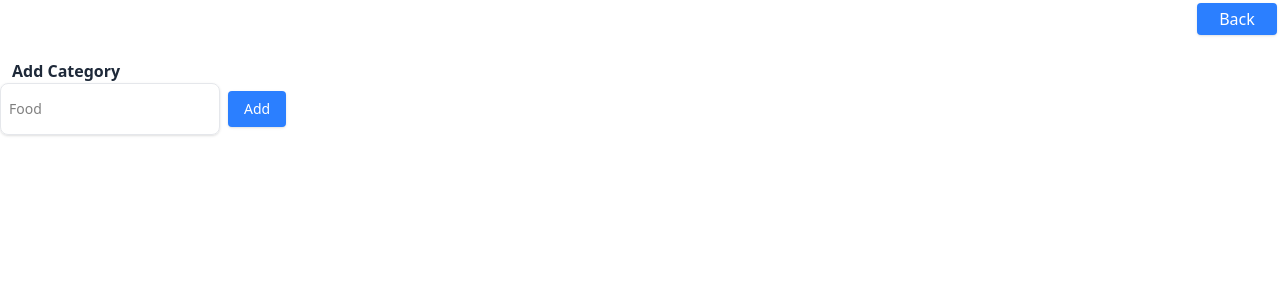
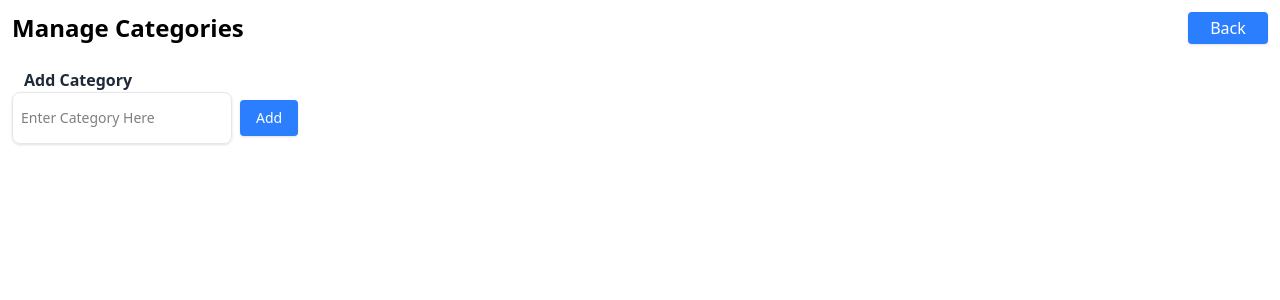
Before and after one commit to RockShwa/WebBudgetizer, a SvelteKit app: page /manageCategories in a window 1280 px wide. Shown: the top 300 px of the page. Built offline with nearby package versions, Linux system fonts and the light colour scheme.

Commit message:
manage category functionality

```diff
--- a/src/routes/manageCategories/+page.svelte
+++ b/src/routes/manageCategories/+page.svelte
@@ -1,10 +1,41 @@
+<script>
+    let category = '';
+    import { addCategory, categories } from "./categoryStore";
+    import Category from "./Category.svelte";
+
+    // we want a centralized store for all of our todos, so we're gonna import that here
+    const handleSubmit = () => {
+        addCategory(category);
+        category = ''; // reset todo text
+    }
+</script>
+
 <head>
     <title>Manage Categories</title>
 </head>
 
-<div class="button">
-    <button class="w-20 shadow-sm rounded bg-blue-500 hover:bg-blue-600 text-white py-1">Back</button>
-</div>
+<main>
+    <div class="flex flex-row justify-between m-3">
+        <div class="text-2xl font-bold">Manage Categories</div>
+        <button class="w-20 shadow-sm rounded bg-blue-500 hover:bg-blue-600 text-white py-1">Back</button>
+    </div>
+
+    <form class="my-6 mx-3" on:submit|preventDefault={handleSubmit}>
+        <label class="font-bold text-gray-800 m-3" for="todo">Add Category</label>
+        <div class="flex flex-row text-sm mb-2">
+            <!-- bind todo value inside input (to store the variable there)-->
+            <input type="text" bind:value={category} name="category" placeholder="Enter Category Here"
+            class="appearance-none shadow-sm border border-gray-200 p-2 focus:outline-non focus:border-gray-500
+            rounded-lg"/>
+            <button type="submit" class="w-auto shadow-sm rounded bg-blue-500 hover:bg-blue-600 text-white py-2 px-4 m-2">Add</button>
+        </div>
+    </form>
+
+    {#each $categories as category}
+        <Category category={category} index={category.id}></Category>
+    {/each}
+</main>
+
 
 <style>
     .button {
@@ -13,23 +44,3 @@
         margin: 3px;
     }
 </style>
-
-<script>
-    let todo = '';
-</script>
-
-<form class="my-6">
-    <label class="font-bold text-gray-800 m-3" for="todo">Add Category</label>
-    <div class="flex flex-row text-sm mb-2">
-        <!-- bind todo value inside input (to store the variable there)-->
-        <input type="text" bind:value={todo} name="todo" placeholder="Food"
-        class="appearance-none shadow-sm border border-gray-200 p-2 focus:outline-non focus:border-gray-500
-        rounded-lg"/>
-        <button type="submit" class="w-auto shadow-sm rounded bg-blue-500 hover:bg-blue-600 text-white py-2 px-4 m-2">Add</button>
-    </div>
-
-</form>
-
-<div class="table">
-    <!-- will be generated by JavaScript -->
-</div>
--- /dev/null
+++ b/src/routes/manageCategories/Category.svelte
@@ -0,0 +1,28 @@
+<script lang="ts">
+	import { deleteCategory } from "./categoryStore";
+
+    interface Category {
+            text: string;
+            exclude: boolean;
+            id: number;
+        }
+
+        export let category: Category;
+        export let index: number;
+</script>
+
+<!-- TODO: exclude category from transaction display on:change={() => excludeTodo(category.id)} -->
+
+<li class="bg-white flex items-center shadow-sm border-gray-200 rounded-lg my-2 py-2 px-4">
+    <input
+        name="excluded"
+        type="checkbox"
+        checked={category.exclude}
+        class="mr-2 form-checkbox h-5 w-5"/>
+        <!-- we use brackets after the class bc we're going to be using some variables-->
+        <span class={`flex-1 text-gray-800`}>{category.text}</span>
+        <button
+            type='button'
+            class='text-sm bg-red-500 hover:bg-red-600 text-white py-1 px-2 rounded focus:outline-none focus:shadow-outline'
+            on:click={() => deleteCategory(category.id)}>Delete</button>
+</li>
--- /dev/null
+++ b/src/routes/manageCategories/categoryStore.ts
@@ -0,0 +1,27 @@
+import { writable } from "svelte/store";
+
+interface Category {
+    text: string;
+    id: number;
+}
+// our writable thing starts out as an empty array
+export const categories = writable<Category[]>([]);
+
+export const addCategory = (text: string) => {
+    // this is going to look kind of weird bc we need to update the array
+    // and then reassign it
+
+    // cur is current array
+    categories.update( (cur) => {
+        // id: Date.now() is an easy way to make a semi-unique id
+        // new Todo is cur + the New Todo
+        const newCategories = [... cur, {text, id: Date.now()}];
+        return newCategories;
+    })
+}
+
+export const deleteCategory = (id: number) => {
+    // uses implicit return (thing in brackets will be returned)
+    // filtering out todo that matches given id (that we're trying to delete)
+    categories.update(todos => todos.filter(todo => todo.id != id));
+}
```
